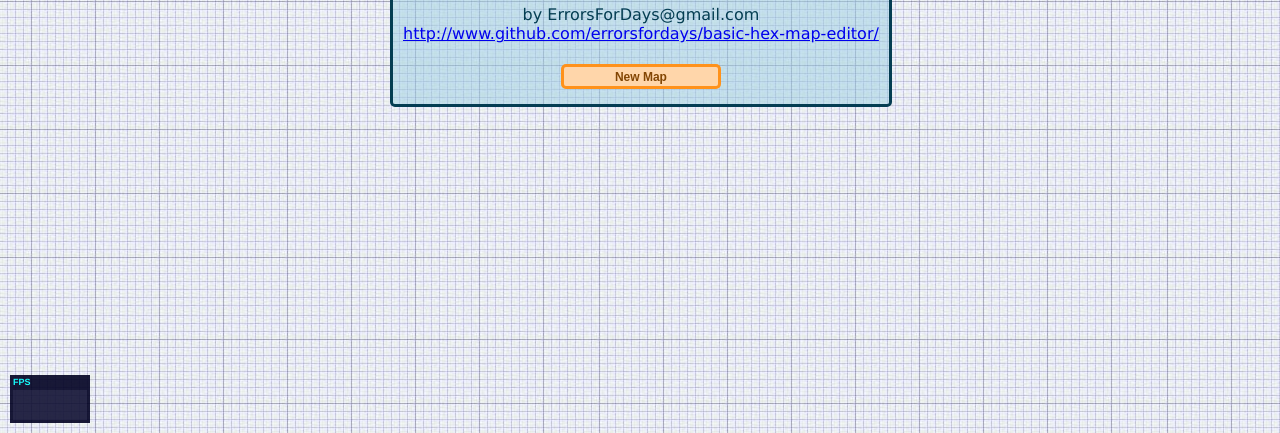
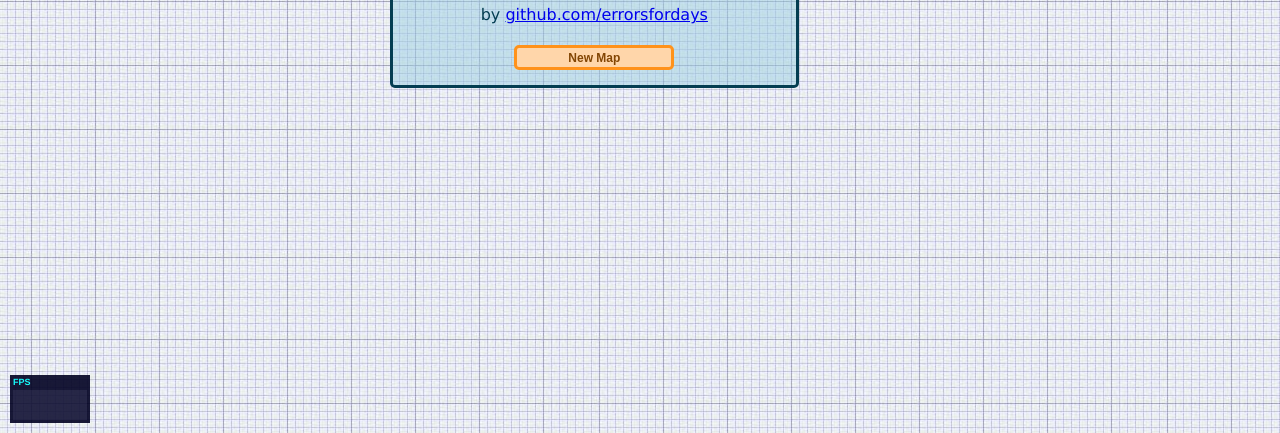
Before and after one commit to ErrorsForDays/basic-hex-map-editor, a plain HTML site: page index.html in a window 1280 px wide. Shown: the part 367-800 px from the top of the page. Drawn offline with Linux system fonts and the light colour scheme.

Commit message:
Cleaning menu

```diff
--- a/index.html
+++ b/index.html
@@ -10,8 +10,7 @@
 			<div class="contentDiv">
 				<h1>Basic Hex Map Editor</h1>
 				<p>
-				by ErrorsForDays@gmail.com<br>
-				<a href="http://www.github.com/errorsfordays/basic-hex-map-editor/">http://www.github.com/errorsfordays/basic-hex-map-editor/</a><br>
+				by <a href="http://www.github.com/errorsfordays/">github.com/errorsfordays</a><br>
 				</p>
 				<button id="startButton" class="button">New Map</button>
 			</div>
```
